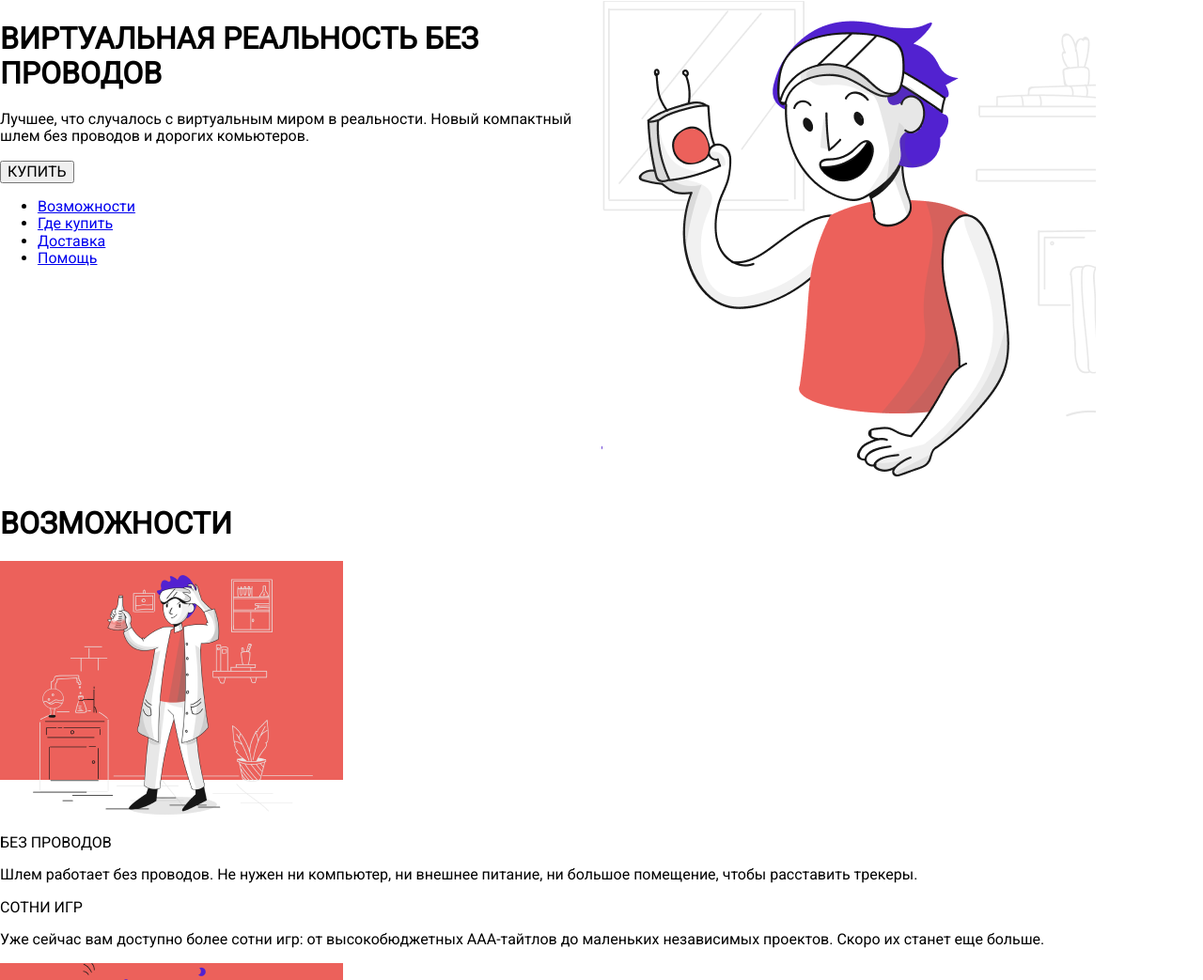
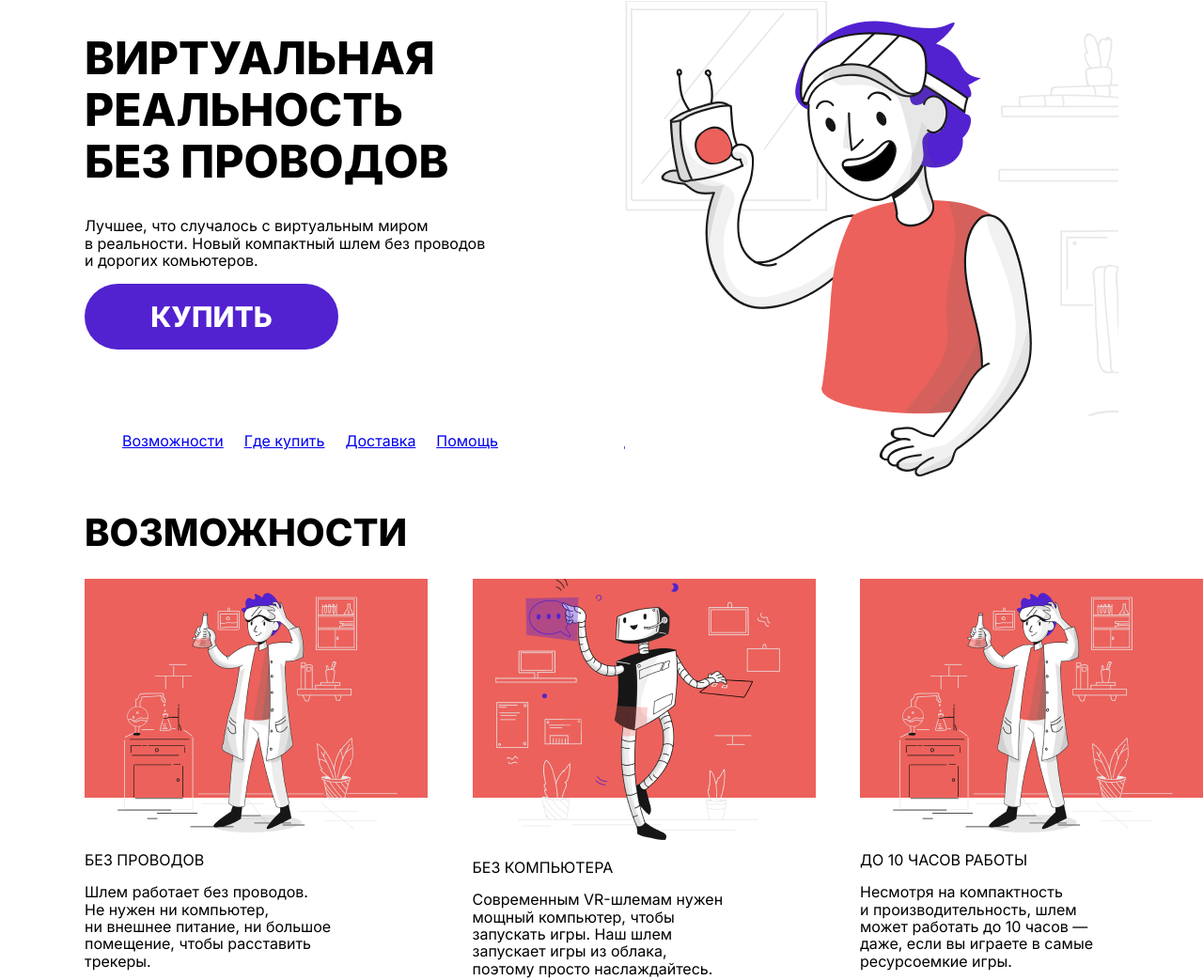
Before and after one commit to Afliya/VR-project, a plain HTML site: page index.html in a window 1280 px wide. Shown: the part 79-1122 px from the top of the page at 94% size. Drawn offline with Linux system fonts and the light colour scheme; a web font is replaced by a local one.

Commit message:
Added more styles to style.css. Added more classes in index.html

```diff
--- a/assets/styles/style.css
+++ b/assets/styles/style.css
@@ -1,5 +1,5 @@
 body {
-    font-family: Roboto, sans-serif;
+    font-family: Inter, sans-serif;
 }
 
 .wrapper {
@@ -8,7 +8,7 @@ body {
 }
 
 .container {
-    max-width: 1300px;
+    max-width: 1100px;
 	margin: 0 auto;
 }
 
@@ -48,9 +48,48 @@ button:active {
 .about .container {
     margin-top: 15px;
     display: flex;
-
+    justify-content: space-between;
 }
 
 .about .about__right-side {
-    width: 50%;
+    width: 40%;
 }
+
+.about .about__title {
+    font-size: 3em;
+    font-weight: bolder;
+}
+
+.about .about__button {
+    width: 270px;
+    height: 70px;
+    border-radius: 40px;
+    background-color: rgb(82,34,208);
+    color: white;
+    font-size: 30px;
+    font-weight: 800;
+    border: rgb(82,34,208);
+}
+
+.about .about__nav {
+    margin-top: 20%;
+    display: flex;
+    justify-content: space-between;
+    list-style-type: none;
+
+    list-style: none;
+}
+
+.possibilities {
+    display: flex;
+    justify-content: space-between;
+}
+
+.possibilities .possibilities__block {
+    width: 25%;
+}
+
+.title {
+    font-weight: bolder;
+    font-size: 2.5em;
+}
--- a/index.html
+++ b/index.html
@@ -9,7 +9,7 @@
     <link rel="stylesheet" href="./assets/styles/style.css">
     <link rel="preconnect" href="https://fonts.googleapis.com">
     <link rel="preconnect" href="https://fonts.gstatic.com" crossorigin>
-    <link href="https://fonts.googleapis.com/css2?family=Cabin+Sketch:wght@700&family=Inter&family=Roboto&display=swap" rel="stylesheet">
+    <link href="https://fonts.googleapis.com/css2?family=Cabin+Sketch:wght@700&family=Inter:wght@400;800&family=Roboto&display=swap" rel="stylesheet">
 </head>
 <body>
     <div class="wrapper">
@@ -26,11 +26,11 @@
             <article class="about">
                 <div class="container">
                     <div class="about__right-side">
-                        <h1 class="">ВИРТУАЛЬНАЯ РЕАЛЬНОСТЬ БЕЗ ПРОВОДОВ</h1>
+                        <h1 class="about__title">ВИРТУАЛЬНАЯ РЕАЛЬНОСТЬ БЕЗ ПРОВОДОВ</h1>
                         <p>Лучшее, что случалось с виртуальным миром в реальности. Новый компактный шлем без проводов и дорогих комьютеров.</p>
-                        <button type="button">КУПИТЬ</button>
+                        <button class="about__button" type="button">КУПИТЬ</button>
                         <nav>
-                            <ul>
+                            <ul class="about__nav">
                                 <li><a href="#">Возможности</a></li>
                                 <li><a href="#">Где купить</a></li>
                                 <li><a href="#">Доставка</a></li>
@@ -45,24 +45,24 @@
             </article>
             <article>
                 <div class="container">
-                    <h1>ВОЗМОЖНОСТИ</h1>
-                    <div>
-                        <div>
+                    <h1 class="title">ВОЗМОЖНОСТИ</h1>
+                    <div class="possibilities">
+                        <div class="possibilities__block">
                             <img src="./assets/images/scientist.png" alt="thinking scientist">
                             <p>БЕЗ ПРОВОДОВ</p>
                             <p>Шлем работает без проводов. Не нужен ни компьютер, ни внешнее питание, ни большое помещение, чтобы расставить трекеры.</p>
                             <p>СОТНИ ИГР</p>
                             <p>Уже сейчас вам доступно более сотни игр: от высокобюджетных ААА-тайтлов до маленьких независимых проектов. Скоро их станет еще больше.</p>
                         </div>
-                        <div>
+                        <div class="possibilities__block">
                             <img src="./assets/images/robot.png" alt="happy robot">
                             <p>БЕЗ КОМПЬЮТЕРА</p>
                             <p>Современным VR-шлемам нужен мощный компьютер, чтобы запускать игры. Наш шлем запускает игры из облака, поэтому просто наслаждайтесь.</p>
                             <p>ПОЧТИ ДАРОМ</p>
                             <p>По сравнению с другими VR-шлемами наш стоит гораздо меньше. И вы существенно экономите на мощном компьютере.</p>
                         </div>
-                        <div>
-                            <img src="./assets/images/robot.png" alt="happy robot">
+                        <div class="possibilities__block">
+                            <img src="./assets/images/scientist.png" alt="happy robot">
                             <p>ДО 10 ЧАСОВ РАБОТЫ</p>
                             <p>Несмотря на компактность и производительность, шлем может работать до 10 часов — даже, если вы играете в самые ресурсоемкие игры.</p>
                             <div><p>Insert name</p>
```
